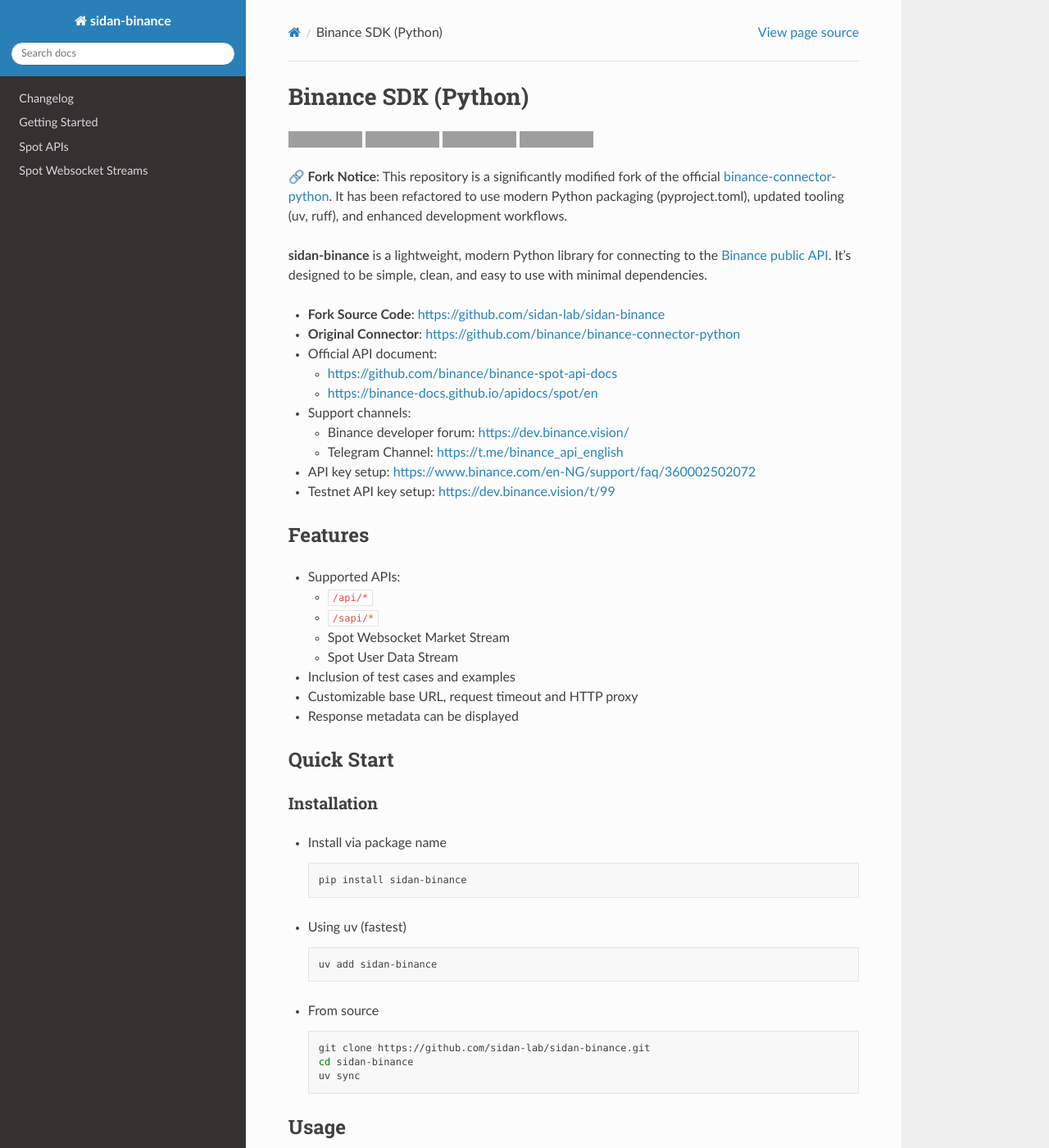
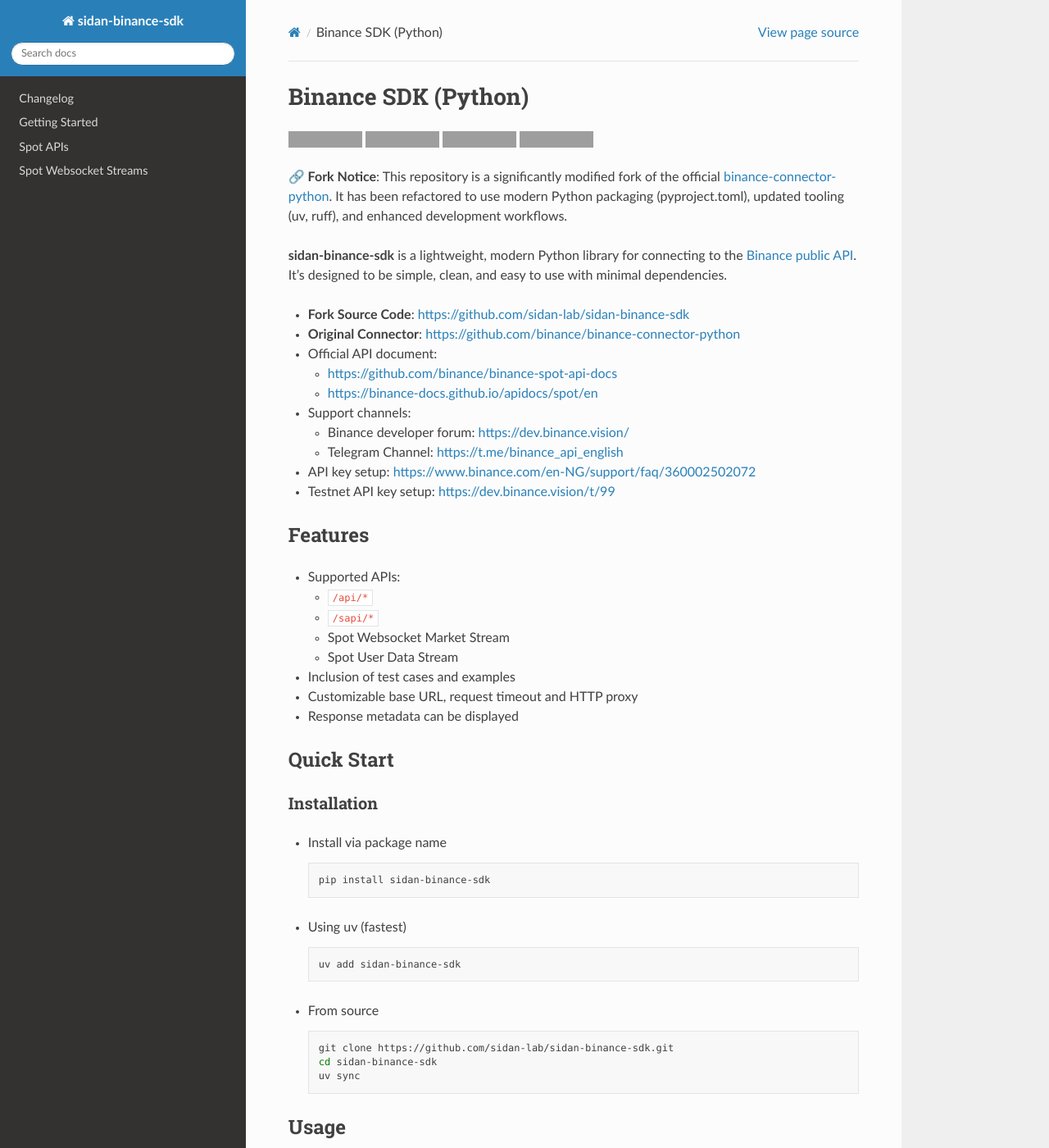
Before and after one commit to sidan-lab/binance-sdk, a Sphinx documentation site: the page built from docs/source/index.rst, in a window 1280 px wide and 1400 px high. Shown: the whole window at 82% size. Built offline with Sphinx 7.4.7 and the Read the Docs theme 3.1.0, drawn with Linux system fonts in a browser that asks for light colours; pages that are not in the unit, such as notebooks, are missing from menus; grey boxes are pictures that could not be loaded.

```diff
--- a/docs/source/conf.py
+++ b/docs/source/conf.py
@@ -18,7 +18,7 @@ sys.path.insert(0, os.path.abspath("../.."))
 
 # -- Project information -----------------------------------------------------
 
-project = "sidan-binance"
+project = "sidan-binance-sdk"
 copyright = "2023, Binance (Original), 2025, Fork Maintainer"
 author = "Binance, Fork Maintainer"
 
--- a/docs/source/index.rst
+++ b/docs/source/index.rst
@@ -1,4 +1,4 @@
-.. sidan-binance documentation master file, created by
+.. sidan-binance-sdk documentation master file, created by
    sphinx-quickstart on Thu Jun  3 10:37:38 2021.
    You can adapt this file completely to your liking, but it should at least
    contain the root `toctree` directive.
--- a/docs/source/intro.rst
+++ b/docs/source/intro.rst
@@ -11,8 +11,8 @@ Binance SDK (Python)
    :alt: Python version
 
 
-.. image:: https://github.com/sidan-lab/sidan-binance/actions/workflows/docs.yml/badge.svg
-   :target: https://sidan-lab.github.io/sidan-binance/
+.. image:: https://github.com/sidan-lab/sidan-binance-sdk/actions/workflows/docs.yml/badge.svg
+   :target: https://sidan-lab.github.io/sidan-binance-sdk/
    :alt: Documentation
 
 
@@ -27,10 +27,10 @@ Binance SDK (Python)
 
 **🔗 Fork Notice**: This repository is a significantly modified fork of the official `binance-connector-python <https://github.com/binance/binance-connector-python>`_. It has been refactored to use modern Python packaging (pyproject.toml), updated tooling (uv, ruff), and enhanced development workflows.
 
-**sidan-binance** is a lightweight, modern Python library for connecting to the `Binance public API <https://github.com/binance/binance-spot-api-docs>`_.
+**sidan-binance-sdk** is a lightweight, modern Python library for connecting to the `Binance public API <https://github.com/binance/binance-spot-api-docs>`_.
 It's designed to be simple, clean, and easy to use with minimal dependencies.
 
-* **Fork Source Code**: https://github.com/sidan-lab/sidan-binance
+* **Fork Source Code**: https://github.com/sidan-lab/sidan-binance-sdk
 * **Original Connector**: https://github.com/binance/binance-connector-python
 * Official API document:
 
@@ -69,20 +69,20 @@ Installation
 
   .. code-block:: bash
 
-     pip install sidan-binance
+     pip install sidan-binance-sdk
 
 * Using uv (fastest)
 
   .. code-block:: bash
 
-     uv add sidan-binance
+     uv add sidan-binance-sdk
 
 * From source
 
   .. code-block:: bash
 
-    git clone https://github.com/sidan-lab/sidan-binance.git
-    cd sidan-binance
+    git clone https://github.com/sidan-lab/sidan-binance-sdk.git
+    cd sidan-binance-sdk
     uv sync
 
 
@@ -121,7 +121,7 @@ RESTful APIs
    response = client.new_order(**params)
    logging.info(response)
 
-Please find `examples <https://github.com/sidan-lab/sidan-binance/tree/main/examples>`_ folder to check for more endpoints.
+Please find `examples <https://github.com/sidan-lab/sidan-binance-sdk/tree/main/examples>`_ folder to check for more endpoints.
 
 
 Websocket
@@ -154,4 +154,4 @@ Websocket
 
    ws_client.stop()
 
-More websocket examples are available in the `examples <https://github.com/sidan-lab/sidan-binance/tree/main/examples>`_ folder
+More websocket examples are available in the `examples <https://github.com/sidan-lab/sidan-binance-sdk/tree/main/examples>`_ folder
```
Also changed, not shown: README.md (+10 -10 lines), docs/source/getting_started.rst (+5 -5 lines), pyproject.toml (+5 -5 lines), .pre-commit-config.yaml, 4 other files.
